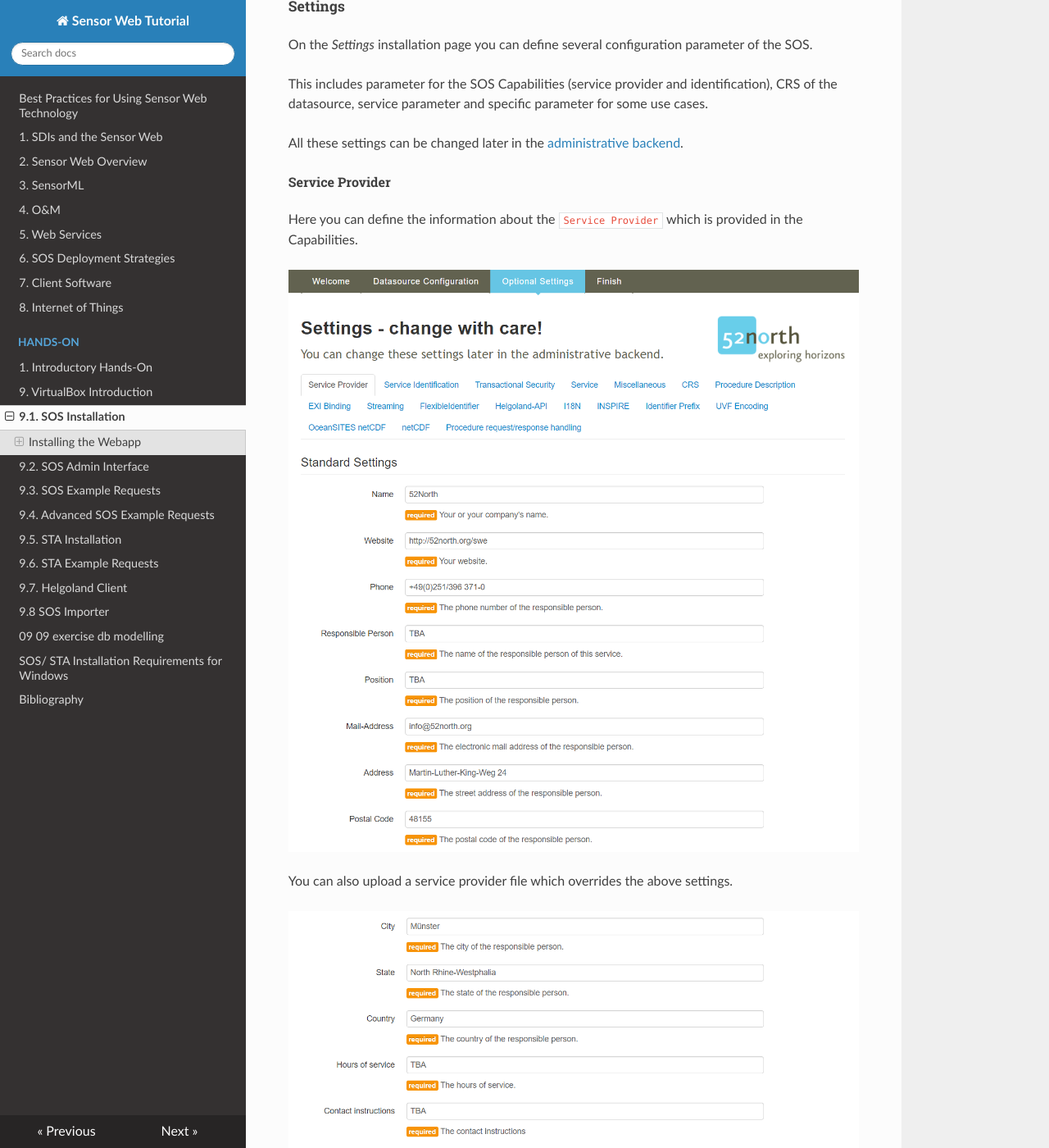
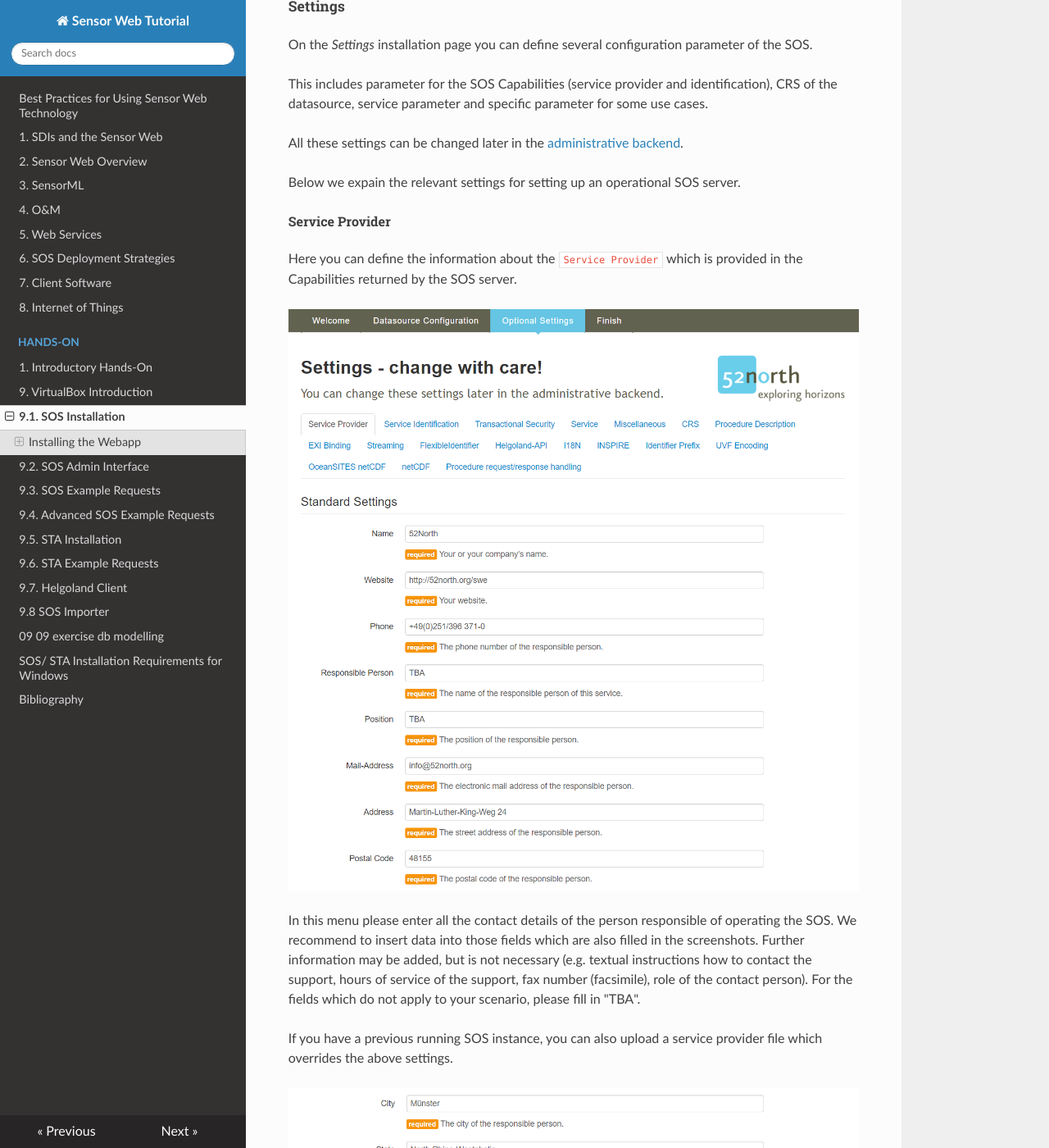
Before and after one commit to 52North/sensor-web-tutorial, an MkDocs documentation site: the page built from docs/hands-on/09_01_sos_installation_war_file.md, in a window 1280 px wide and 1400 px high, scrolled down 6794 px. Shown: the whole window at 82% size. Built offline with MkDocs 1.6.1, drawn with Linux system fonts in a browser that asks for light colours; nearby versions of some CDN libraries.

Commit message:
Update 09_01_sos_installation_war_file.md

```diff
--- a/docs/hands-on/09_01_sos_installation_war_file.md
+++ b/docs/hands-on/09_01_sos_installation_war_file.md
@@ -162,13 +162,17 @@
 
 All these settings can be changed later in the [administrative backend](09_02_sos_admin_interface.md).
 
+Below we expain the relevant settings for setting up an operational SOS server.
+
 ###### Service Provider
 
-Here you can define the information about the `Service Provider` which is provided in the Capabilities.
+Here you can define the information about the `Service Provider` which is provided in the Capabilities returned by the SOS server.
 
 ![SetupSOS_6.png](../images/SetupSOS_6.png "52°North SOS Installation Wizard Optional Settings")
 
-You can also upload a service provider file which overrides the above settings.
+In this menu please enter all the contact details of the person responsible of operating the SOS. We recommend to insert data into those fields which are also filled in the screenshots. Further information may be added, but is not necessary (e.g. textual instructions how to contact the support, hours of service of the support, fax number (facsimile), role of the contact person). For the fields which do not apply to your scenario, please fill in "TBA".
+
+If you have a previous running SOS instance, you can also upload a service provider file which overrides the above settings.
 
 ![SetupSOS_7.png](../images/SetupSOS_7.png "52°North SOS Installation Wizard Optional Settings")
 
```
